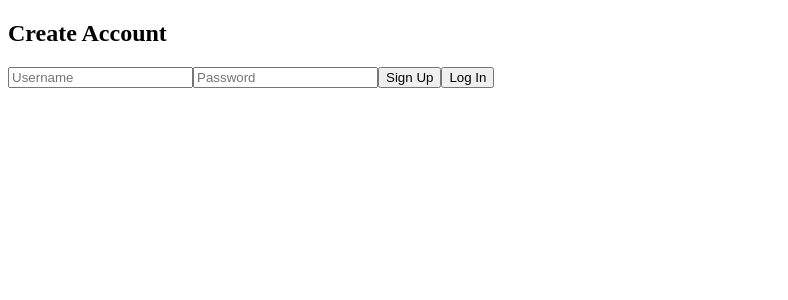
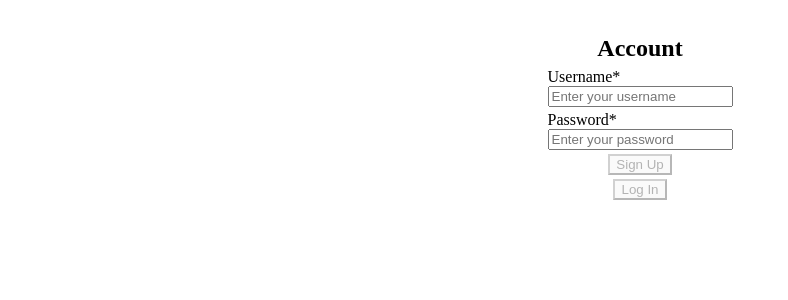
Before and after one commit to anne116/personal-project---MarketMaster, a React (Create React App) app in the folder frontend/: page /account in a window 1280 px wide. Shown: the top 300 px of the page, without its empty margins (0-788 px from the left). Built offline with nearby package versions, Linux system fonts and the light colour scheme.

Commit message:
Fix: account page for user to sign in or sign up

```diff
--- a/frontend/src/pages/Account.js
+++ b/frontend/src/pages/Account.js
@@ -1,30 +1,26 @@
 import React, { useState } from 'react';
+import { Box, Button, Input, FormControl, FormLabel, Heading, VStack, Text } from '@chakra-ui/react';
 
 function Account() {
   const [username, setUsername] = useState('');
   const [password, setPassword] = useState('');
   const [message, setMessage] = useState(null);
-  const [translatedText, setTranslatedText] = useState(null);
   const [error, setError] = useState(null);
 
   const signup = async () => {
     setError(null);
+    setMessage(null);
     try {
       const response = await fetch('http://localhost:8000/signup', {
         method: 'POST',
         headers: {
-          'Content-Type': 'application/json'
+          'Content-Type': 'application/json',
         },
-        body: JSON.stringify({ username, password })
+        body: JSON.stringify({ username, password }),
       });
       if (!response.ok) throw new Error('Failed to create account');
       const data = await response.json();
       setMessage(data.message);
-
-      const translateResponse = await fetch(`http://localhost:8000/translate?text=${data.message}&dest=es`);
-      if (!translateResponse.ok) throw new Error('Failed to fetch translation');
-      const translateData = await translateResponse.json();
-      setTranslatedText(translateData.translated_text);
     } catch (err) {
       setError(err.message);
     }
@@ -32,38 +28,68 @@ function Account() {
 
   const login = async () => {
     setError(null);
+    setMessage(null);
     try {
       const response = await fetch('http://localhost:8000/login', {
         method: 'POST',
         headers: {
-          'Content-Type': 'application/json'
+          'Content-Type': 'application/json',
         },
-        body: JSON.stringify({ username, password })
+        body: JSON.stringify({ username, password }),
       });
       if (!response.ok) throw new Error('Failed to login');
       const data = await response.json();
       setMessage(data.message);
-
-      const translateResponse = await fetch(`http://localhost:8000/translate?text=${data.message}&dest=es`);
-      if (!translateResponse.ok) throw new Error('Failed to fetch translation');
-      const translateData = await translateResponse.json();
-      setTranslatedText(translateData.translated_text);
     } catch (err) {
       setError(err.message);
     }
   };
 
+  const isFormValid = () => {
+    return username.length > 0 && password.length > 0;
+  };
+
   return (
-    <div>
-      <h2>Create Account</h2>
-      <input value={username} onChange={(e) => setUsername(e.target.value)} placeholder="Username" />
-      <input value={password} onChange={(e) => setPassword(e.target.value)} type="password" placeholder="Password" />
-      <button onClick={signup}>Sign Up</button>
-      <button onClick={login}>Log In</button>
-      {message && <p>{message}</p>}
-      {translatedText && <p>{translatedText}</p>}
-      {error && <p>{error}</p>}
-    </div>
+    <Box p={5} maxW="500px" mx="auto" mt={10} bg="gray.50" borderRadius="md" boxShadow="md">
+      <Heading as="h2" size="lg" textAlign="center" mb={6}>Account</Heading>
+      <VStack spacing={4}>
+        <FormControl id="username" isRequired>
+          <FormLabel>Username</FormLabel>
+          <Input
+            value={username}
+            onChange={(e) => setUsername(e.target.value)}
+            placeholder="Enter your username"
+          />
+        </FormControl>
+        <FormControl id="password" isRequired>
+          <FormLabel>Password</FormLabel>
+          <Input
+            value={password}
+            onChange={(e) => setPassword(e.target.value)}
+            type="password"
+            placeholder="Enter your password"
+          />
+        </FormControl>
+        <Button
+          colorScheme="teal"
+          width="full"
+          onClick={signup}
+          isDisabled={!isFormValid()}
+        >
+          Sign Up
+        </Button>
+        <Button
+          colorScheme="blue"
+          width="full"
+          onClick={login}
+          isDisabled={!isFormValid()}
+        >
+          Log In
+        </Button>
+        {message && <Text color="green.500">{message}</Text>}
+        {error && <Text color="red.500">{error}</Text>}
+      </VStack>
+    </Box>
   );
 }
 
```
